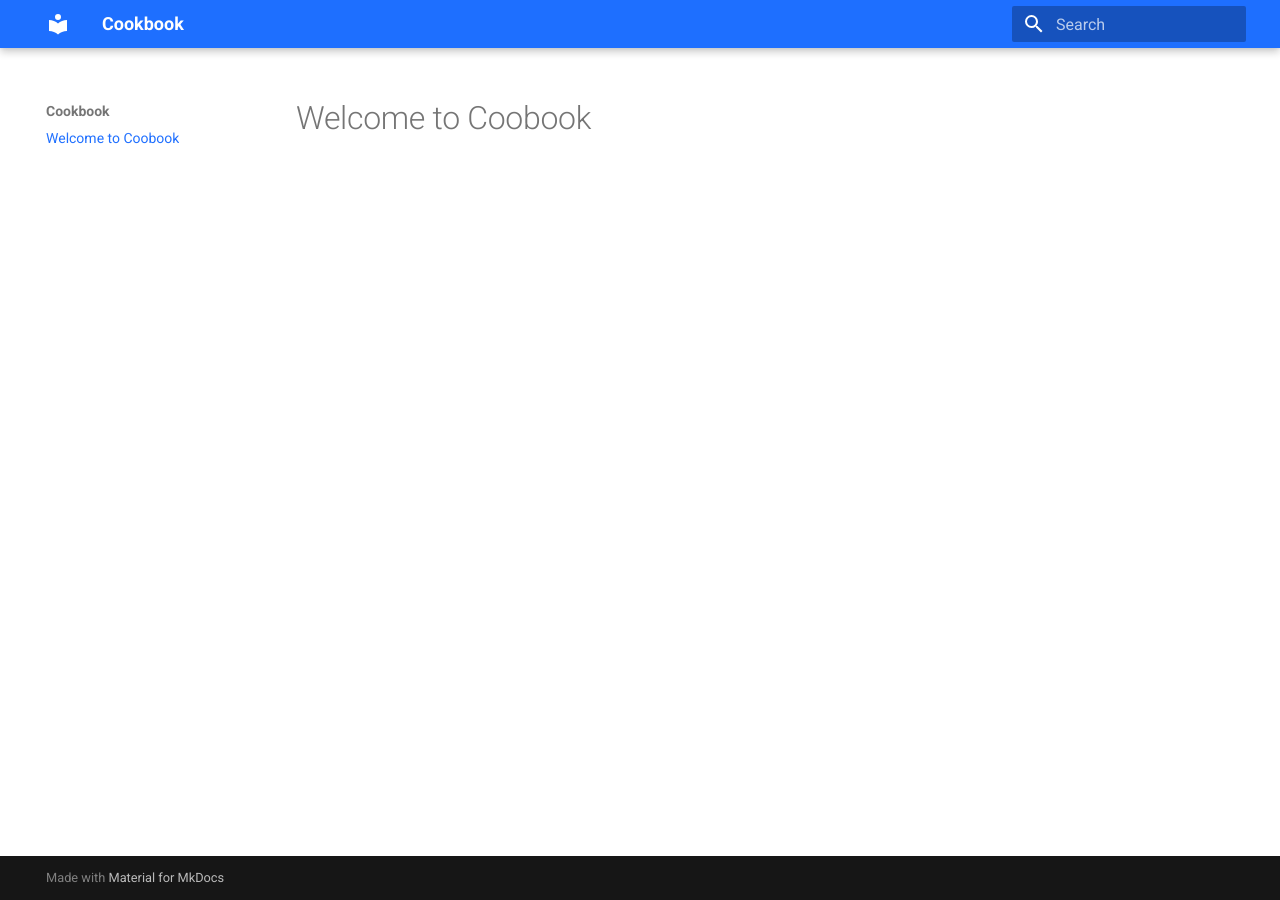
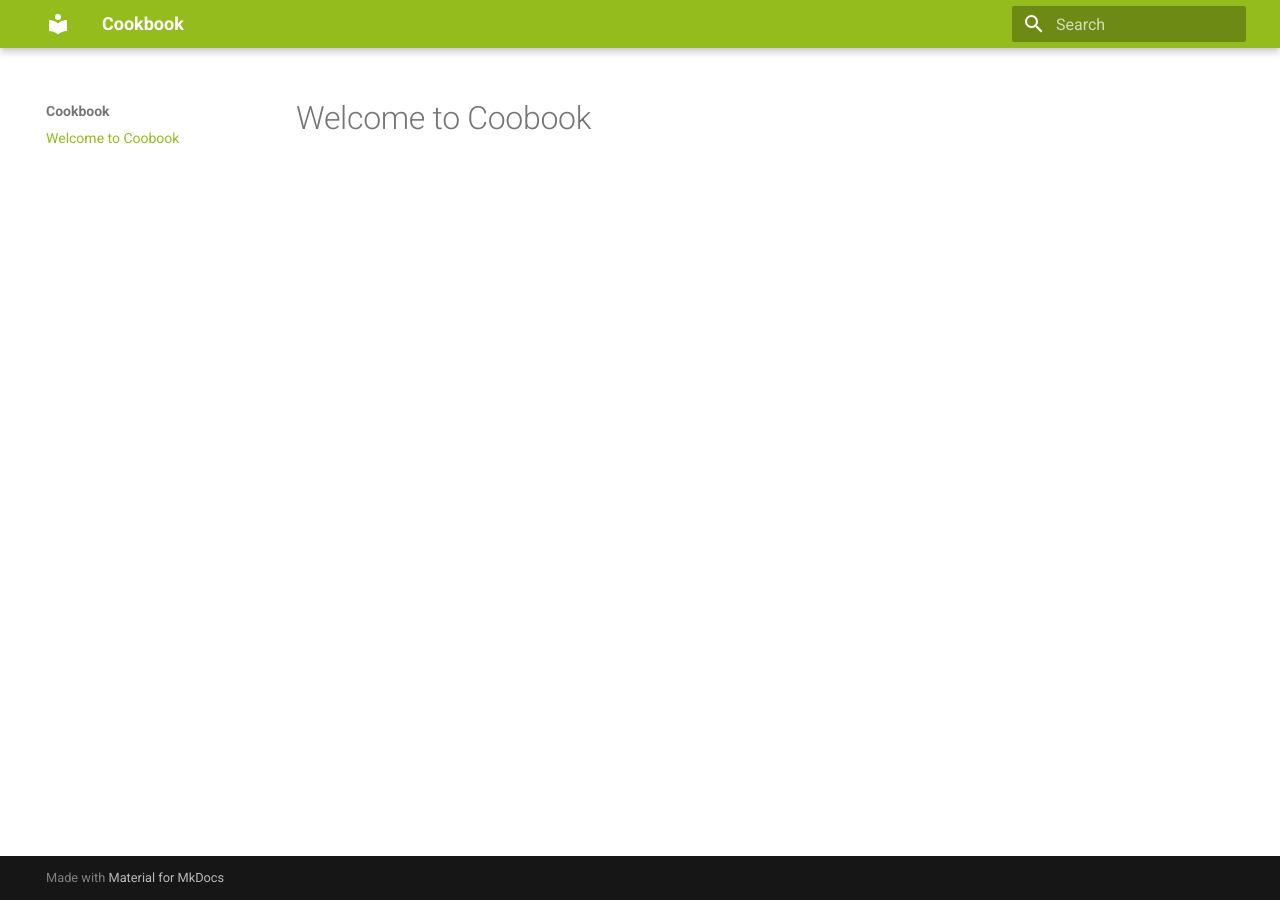
Before and after one commit to Ben8t/cookbook, an MkDocs documentation site: the page built from docs/index.md, in a window 1280 px wide. Built offline with MkDocs 1.6.1 and Material for MkDocs 9.7.7, drawn with Linux system fonts in a browser that asks for light colours.

Commit message:
[develop] change colors, add new quantity title

```diff
--- a/docs/stylesheets/extra.css
+++ b/docs/stylesheets/extra.css
@@ -1,7 +1,7 @@
 
 :root {
-    --md-primary-fg-color:        #1E6FFF;
-    --md-primary-fg-color--light: #1E6FFF;
-    --md-primary-fg-color--dark:  #1E6FFF;
-    --md-accent-fg-color:  #EE0F0F;
+    --md-primary-fg-color:        #94BC1C;
+    --md-primary-fg-color--light: #94BC1C;
+    --md-primary-fg-color--dark:  #94BC1C;
+    --md-accent-fg-color: #E9D394;
   }
```
Also changed, not shown: 1 other file.
